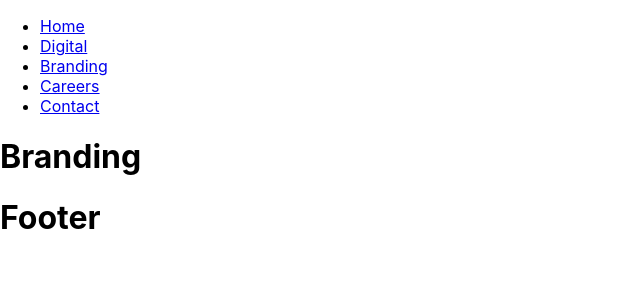
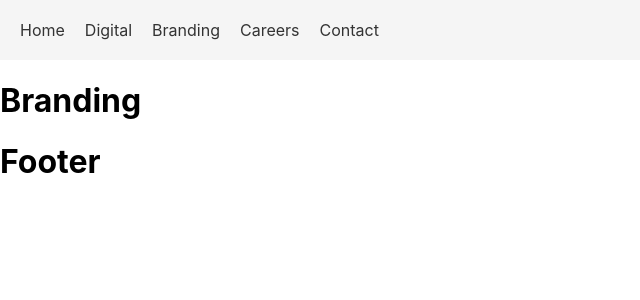
Before and after one commit to JMuhlanga/Africomwebsite, a React (Create React App) app: page /branding in a window 1280 px wide. Shown: the top 300 px of the page, without its empty margins (0-640 px from the left). Built offline with nearby package versions, Linux system fonts and the light colour scheme.

Commit message:
navbar css added

```diff
--- a/src/Components/Navbar.js
+++ b/src/Components/Navbar.js
@@ -1,8 +1,12 @@
 import React, { Component } from 'react';
 import { Link } from 'react-router-dom';
+//import navbar css
+import '../Styles/Navbar.css';
+
 class Navbar extends Component {
     render() {
         return (
+
             <div>
                 <div className="navbar">
                     {/* <div className="logo">
--- a/src/Styles/Navbar.css
+++ b/src/Styles/Navbar.css
@@ -0,0 +1,27 @@
+.navbar {
+    display: flex;
+    justify-content: space-between;
+    align-items: center;
+    padding: 20px;
+    background-color: #f5f5f5;
+  }
+
+  .navlinks {
+    display: flex;
+  }
+
+  .navlinks ul {
+    list-style: none;
+    margin: 0;
+    padding: 0;
+    display: flex;
+  }
+
+  .navlinks li {
+    margin-right: 20px;
+  }
+
+  .navlinks a {
+    text-decoration: none;
+    color: #333;
+  }
```
Also changed, not shown: src/Styles/App.css (renamed from src/App.css).
